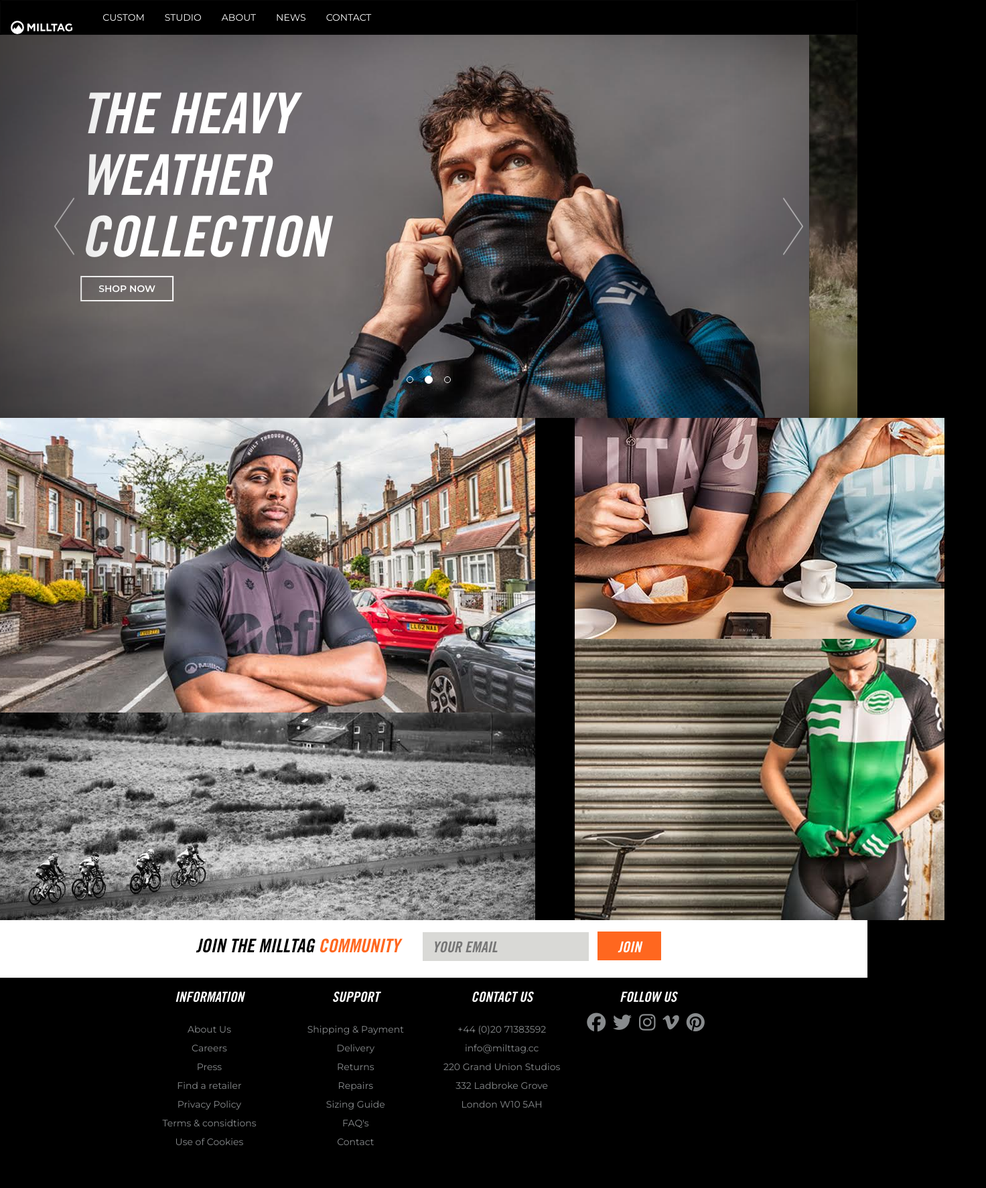
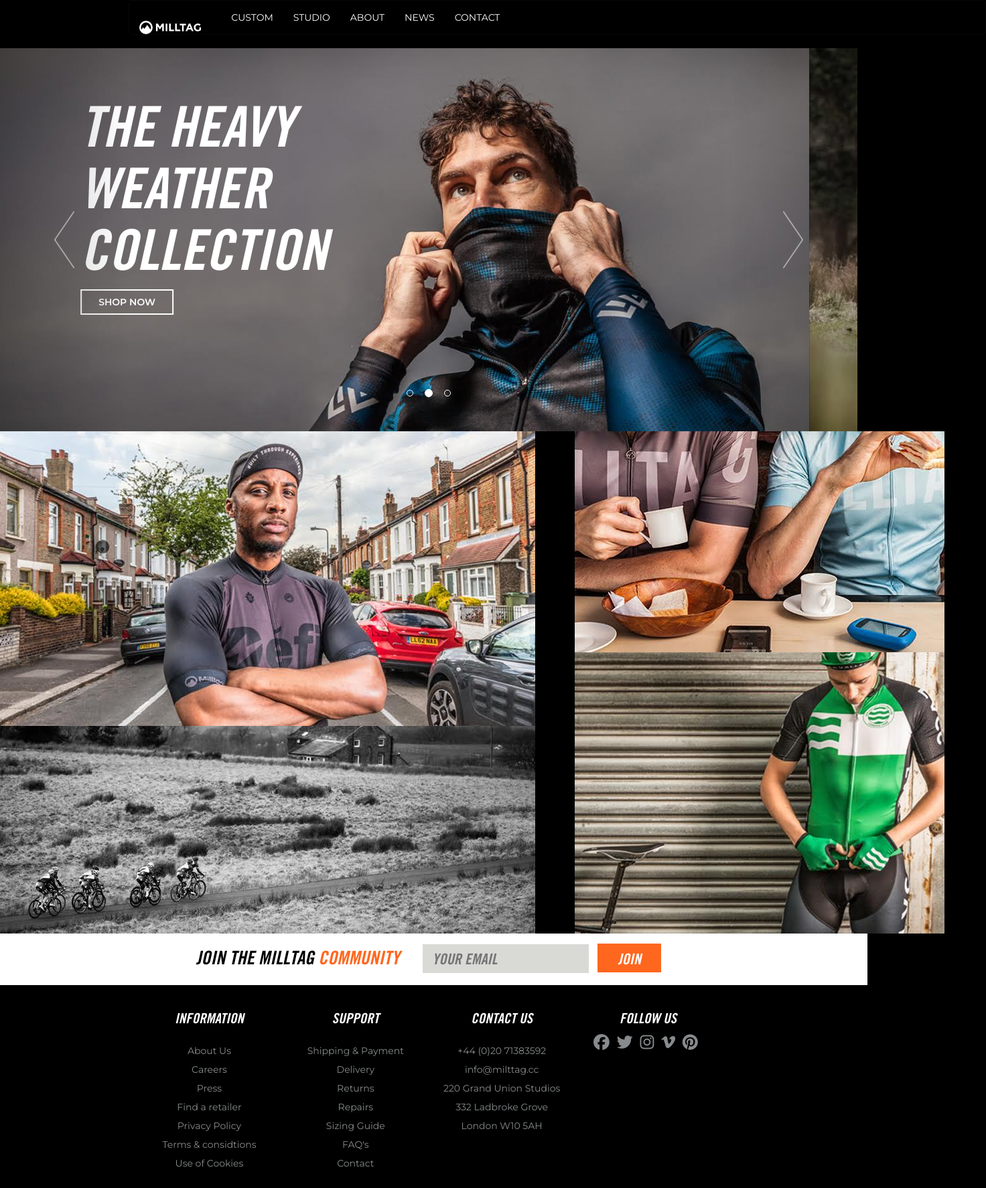
Before and after one commit to Blimeys/milltagstatic, a plain HTML site: page index.html in a window 1280 px wide. Shown: the whole page at 67% size, 1472 px wide, since content can reach past the window. Before the commit the page ends 1742 px from the top, so only its background shows below. Drawn offline with nearby package versions, Linux system fonts and the light colour scheme.

Commit message:
more layout changes

```diff
--- a/index.html
+++ b/index.html
@@ -122,7 +122,7 @@
   <div class="col-md-8 col-md-offset-2">
 
   <!-- Bottom footer container -->
-  <div class="row">
+  <div class="row footer-links-container">
   <div class="col-md-3 col-sm-6 col-xs-6">
   <h1 class="footer-title">INFORMATION</h1>
   <h2><a href="#" class="footer-links">About Us</a>
--- a/style.css
+++ b/style.css
@@ -34,14 +34,10 @@
    margin: 0 !important;
 }
 /* MENU */
-.logo-position {
-	margin-right: 3em;
-	padding-left: 1em;
-}
 .main-menu-container {
 }
 .navbar {
-    margin-bottom: 0;
+  left: 15%;
 }
 .navbar-custom {
     background-color:#000000;
@@ -168,6 +164,9 @@
 	padding-left: 30px;
 	padding-top: 10px;
 }
+.milltag-join-button:hover {
+  background-color: #E55815;
+}
 .milltag-join-email {
 	background-color: #d9d9d6;
 	border-style: none;
@@ -179,10 +178,14 @@
 	margin-right: 10px;
 	margin-left: 30px;
 }
+.milltag-join-email:focus{
+  border-style: none;
+  outline: 1px solid #888B8D;
+}
 .join-milltag-box {
 	background-color: #FFFFFF;
-	padding-bottom: 1em;
-	padding-top: 0.5em;
+	padding-bottom: .4em;
+	padding-top: .4em;
 }
 h3 {
 	color: #000000;
@@ -226,7 +229,7 @@
 	text-align: center;
 	text-decoration: none;
 	color: #888B8D;
-	font-size: 2em;
+	font-size: 1.7em;
 	display: inline-block;
 }
 .social-media-links:focus {
@@ -240,3 +243,6 @@
 .address-link {
   color: #888B8D;
 }
+.footer-links-container{
+  padding-top: 1.5em;
+}
```
